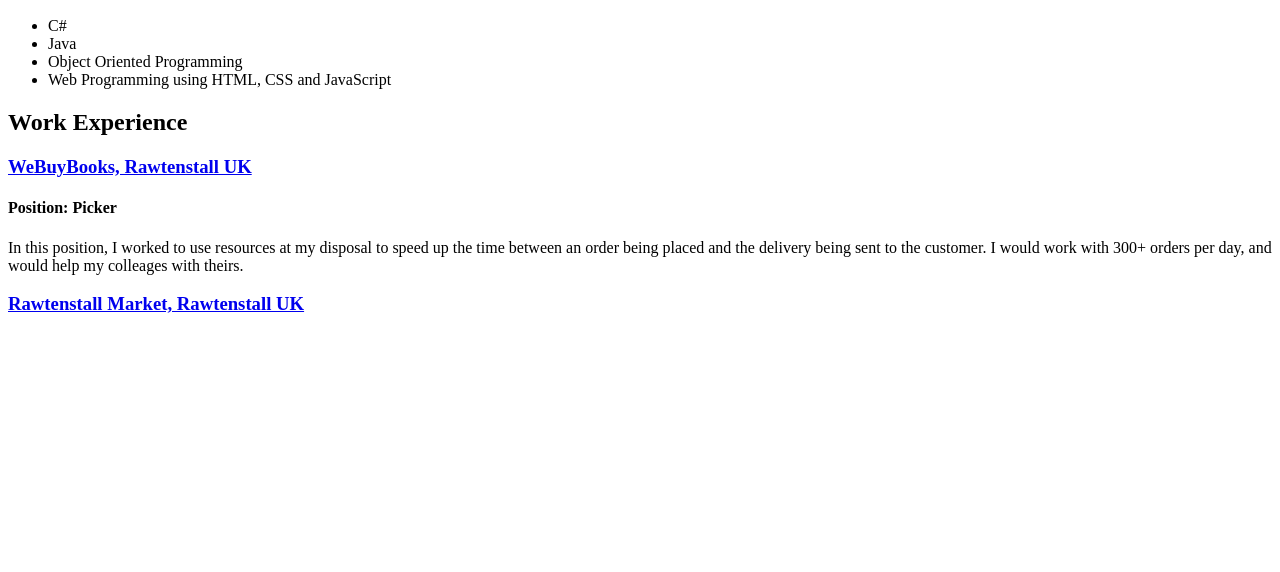
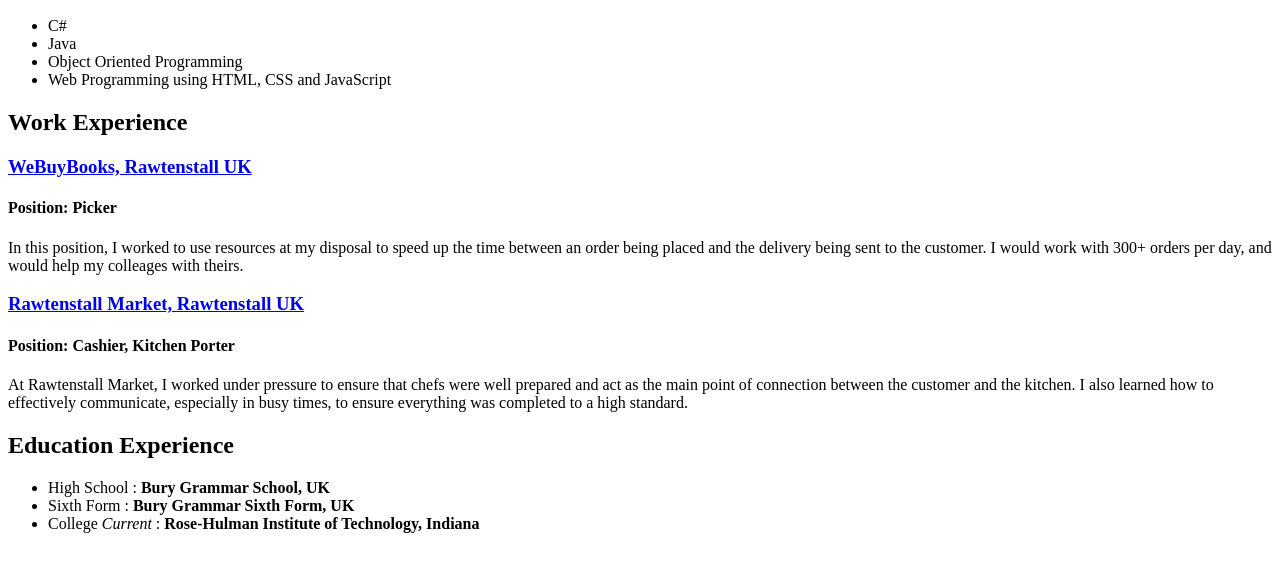
Before and after one commit to rhit-hamiltma/rhit-hamiltma.github.io, a plain HTML site: page resume.html in a window 1280 px wide. Shown: the part 96-668 px from the top of the page. Drawn offline with Linux system fonts and the light colour scheme.

Commit message:
Education Experience added

```diff
--- a/resume.html
+++ b/resume.html
@@ -20,7 +20,16 @@
         </div>
         <div>
             <h3><a href="https://www.instagram.com/rawtenstallmarket/">Rawtenstall Market, Rawtenstall UK</a></h3>
+            <h4>Position: Cashier, Kitchen Porter</h4>
+            <p>
+                At Rawtenstall Market, I worked under pressure to ensure that chefs were well prepared and act as the main point of connection between the customer and the kitchen. I also learned how to effectively communicate, especially in busy times, to ensure everything was completed to a high standard.
+            </p>
         </div>
-
+        <h2>Education Experience</h2>
+        <ul>
+            <li>High School : <strong>Bury Grammar School, UK</strong></li>
+            <li>Sixth Form : <strong>Bury Grammar Sixth Form, UK</strong></li>
+            <li>College <i>Current</i> : <strong>Rose-Hulman Institute of Technology, Indiana</strong></li>
+        </ul>
     </body>
 </html>
```
